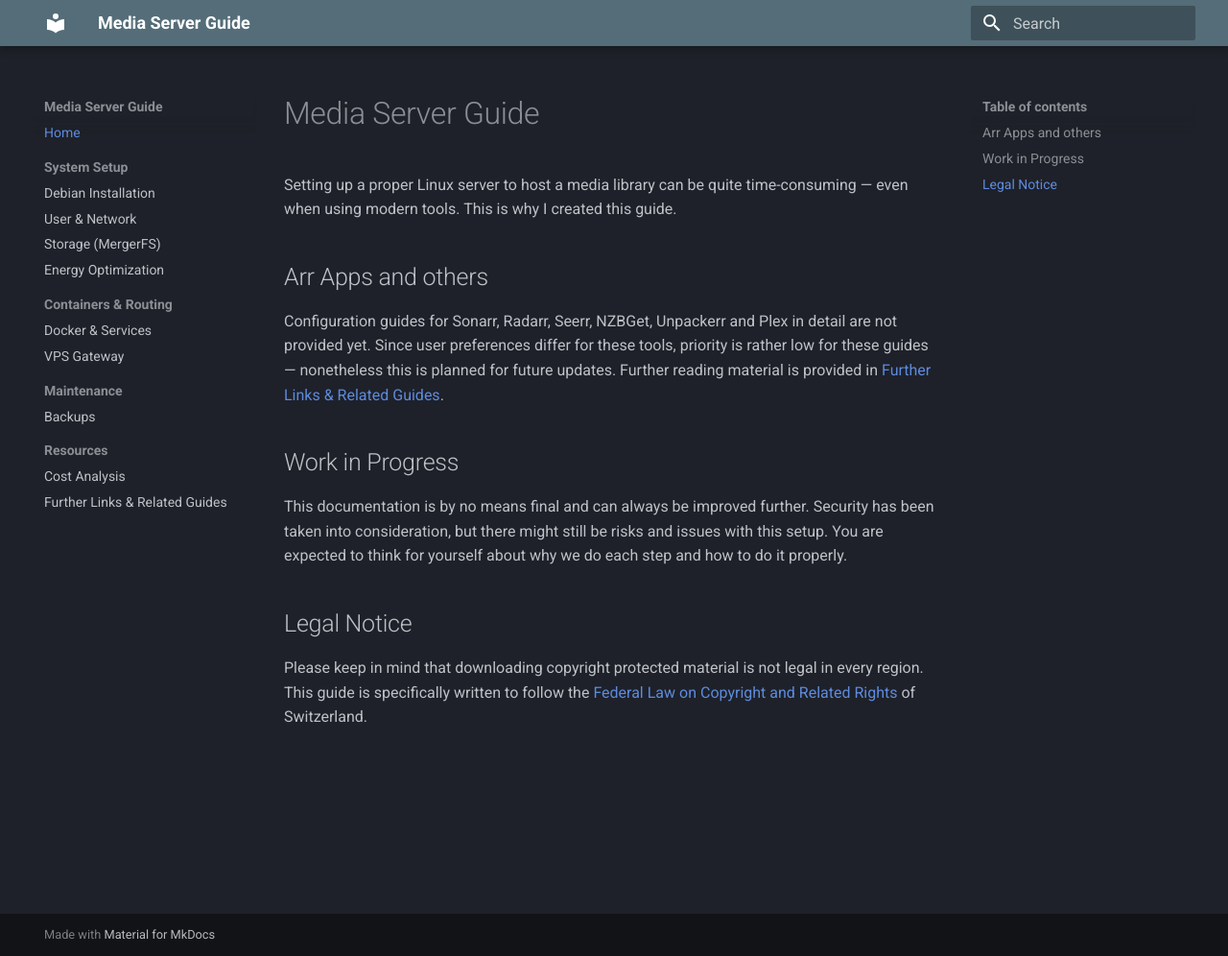
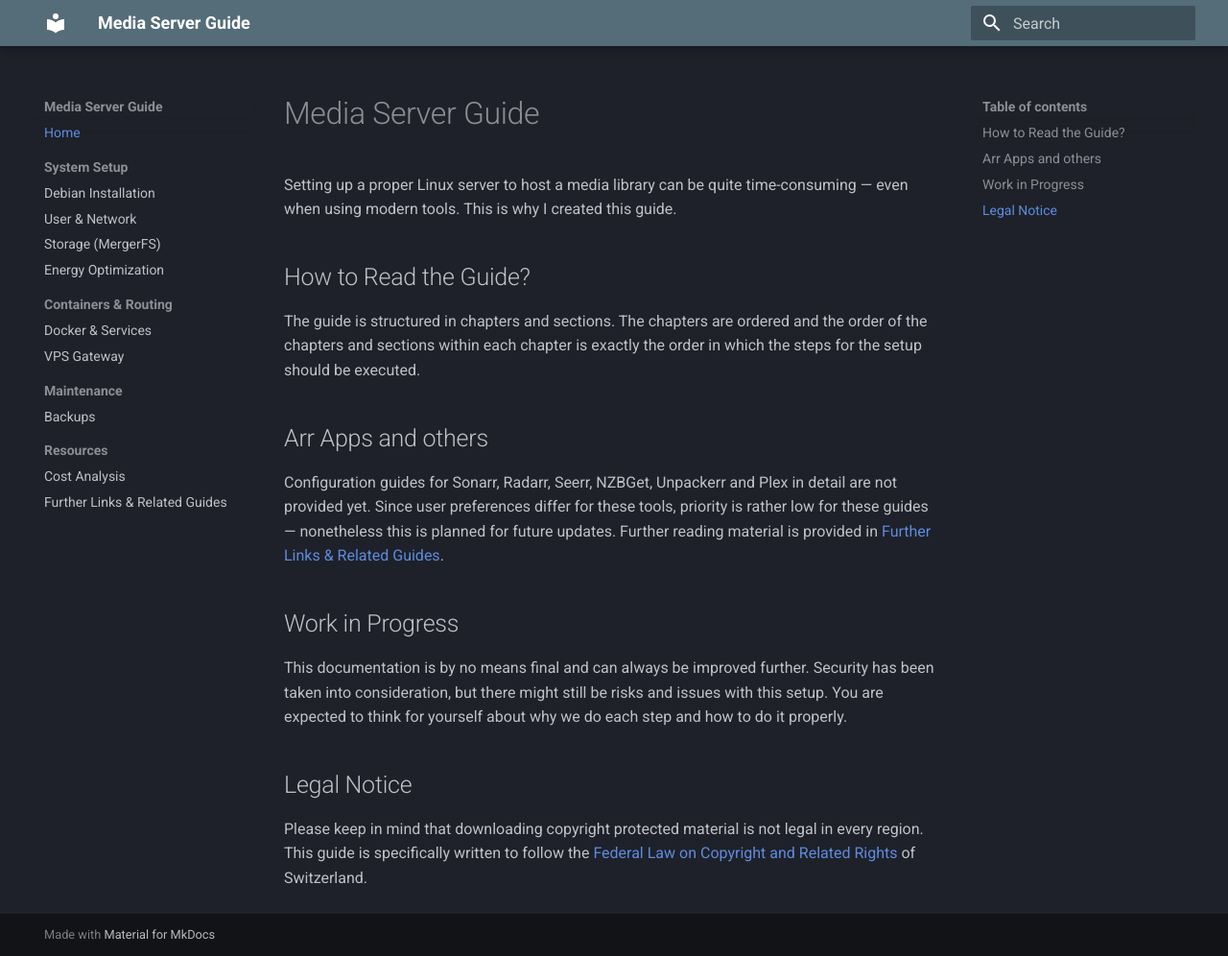
Before and after one commit to yabsp/media-server-guide, an MkDocs documentation site: the page built from docs/index.md, in a window 1280 px wide and 996 px high. Shown: the whole window at 96% size. Built offline with MkDocs 1.6.1 and Material for MkDocs 9.7.7, drawn with Linux system fonts in a browser that asks for light colours.

Commit message:
Extend index.md with explanation on how to read the guide

```diff
--- a/docs/index.md
+++ b/docs/index.md
@@ -1,6 +1,10 @@
 # Media Server Guide
 
 Setting up a proper Linux server to host a media library can be quite time-consuming — even when using modern tools. This is why I created this guide.
+
+## How to Read the Guide?
+
+The guide is structured in chapters and sections. The chapters are ordered and the order of the chapters and sections within each chapter is exactly the order in which the steps for the setup should be executed.
 
 ## Arr Apps and others
 
```
Also changed, not shown: docs/04-docker.md (+1 -1 lines).
